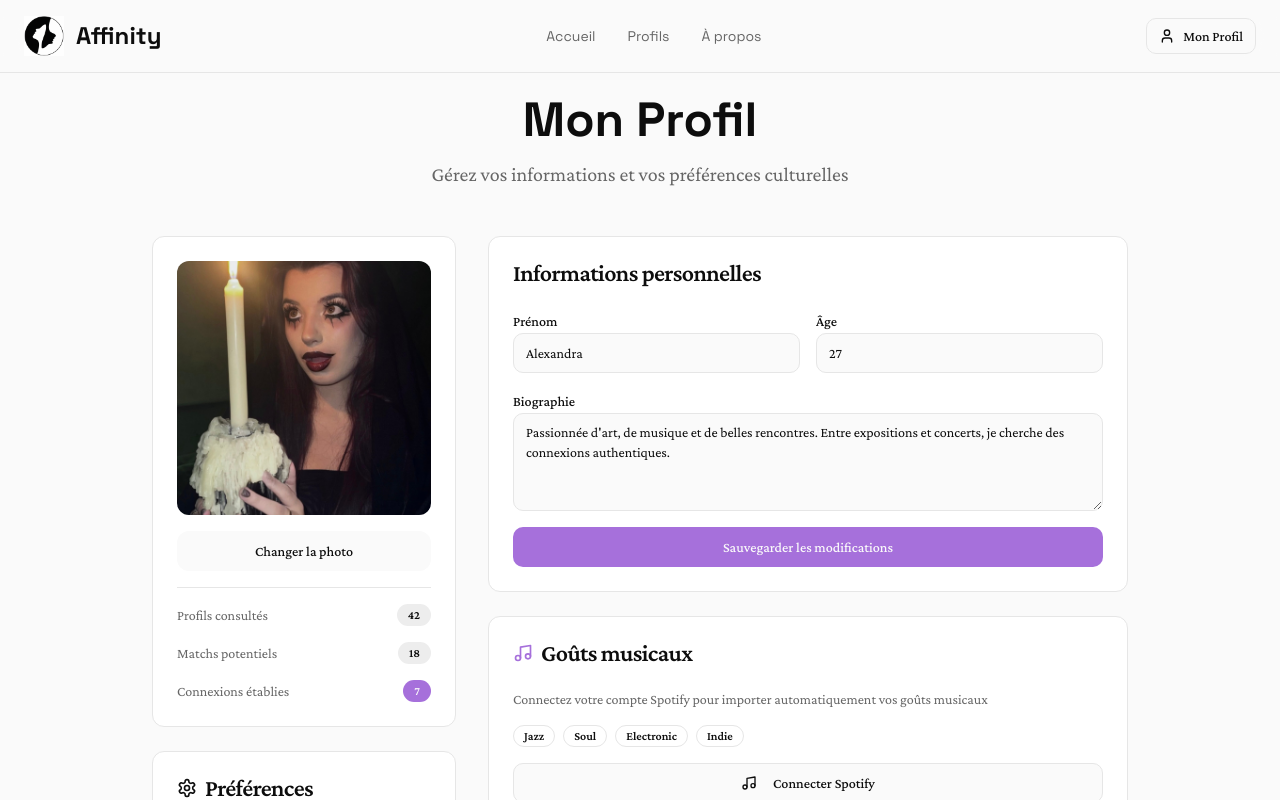
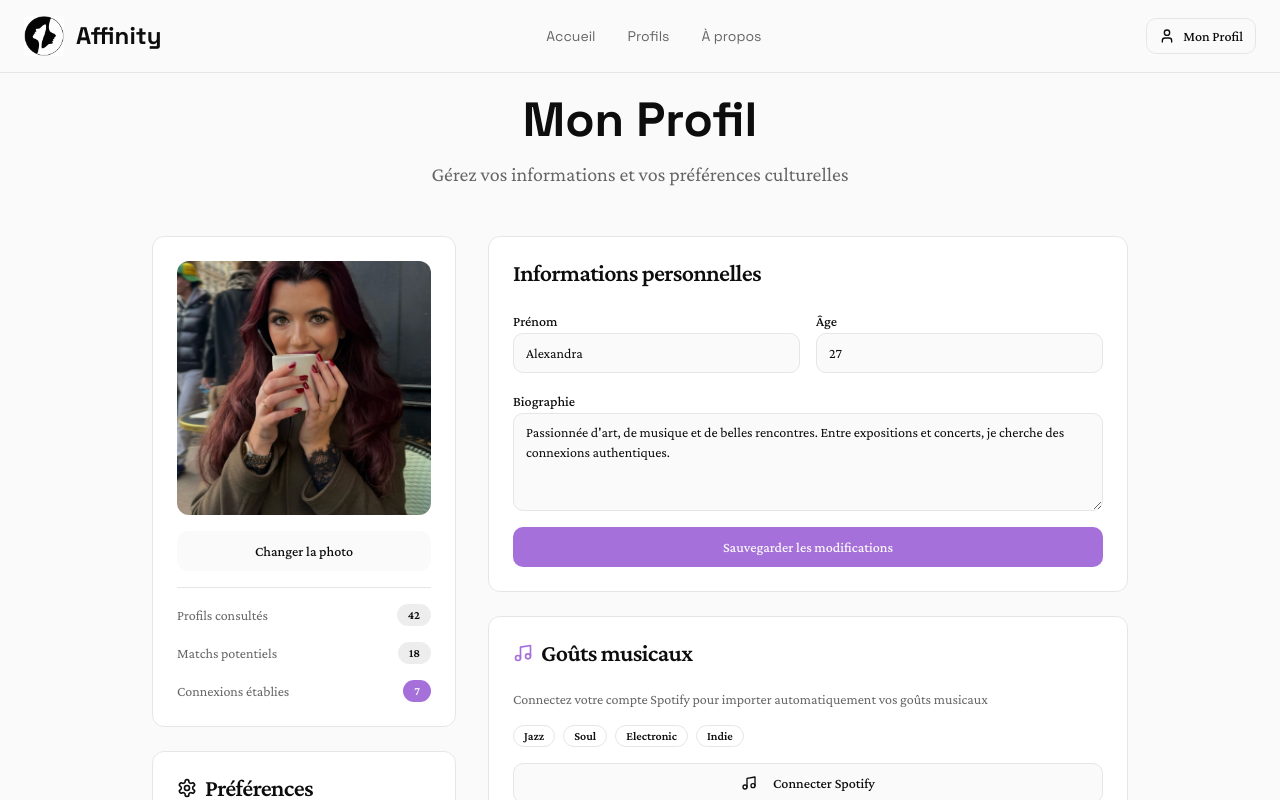
Before and after one commit to sgrclaire/affinity-hub, a React (Vite) app: page /my-profile in a window 1280 px wide. Shown: the top 800 px of the page. Built offline with nearby package versions, Linux system fonts and the light colour scheme; the HTML template or start-up script is replaced by a standard one.

Commit message:
Visual edit in Lovable
Edited UI in Lovable

```diff
--- a/src/pages/MyProfile.tsx
+++ b/src/pages/MyProfile.tsx
@@ -26,7 +26,7 @@ const MyProfile = () => {
               <Card className="shadow-[var(--shadow-3d)]">
                 <CardContent className="pt-6">
                   <div className="aspect-square rounded-lg overflow-hidden mb-4">
-                    <img alt="Photo de profil" className="w-full h-full object-cover" src="/lovable-uploads/c561135d-26a0-49fd-a6dd-ec69c6863a8d.jpg" />
+                    <img alt="Photo de profil" className="w-full h-full object-cover" src="/lovable-uploads/b82de856-d73d-4336-b5f2-a0f450d7717c.jpg" />
                   </div>
                   <Button variant="outline" className="w-full mb-4 opacity-100 rounded-xl border-none">
                     Changer la photo
```
Also changed, not shown: public/lovable-uploads/b82de856-d73d-4336-b5f2-a0f450d7717c.jpg (added).
